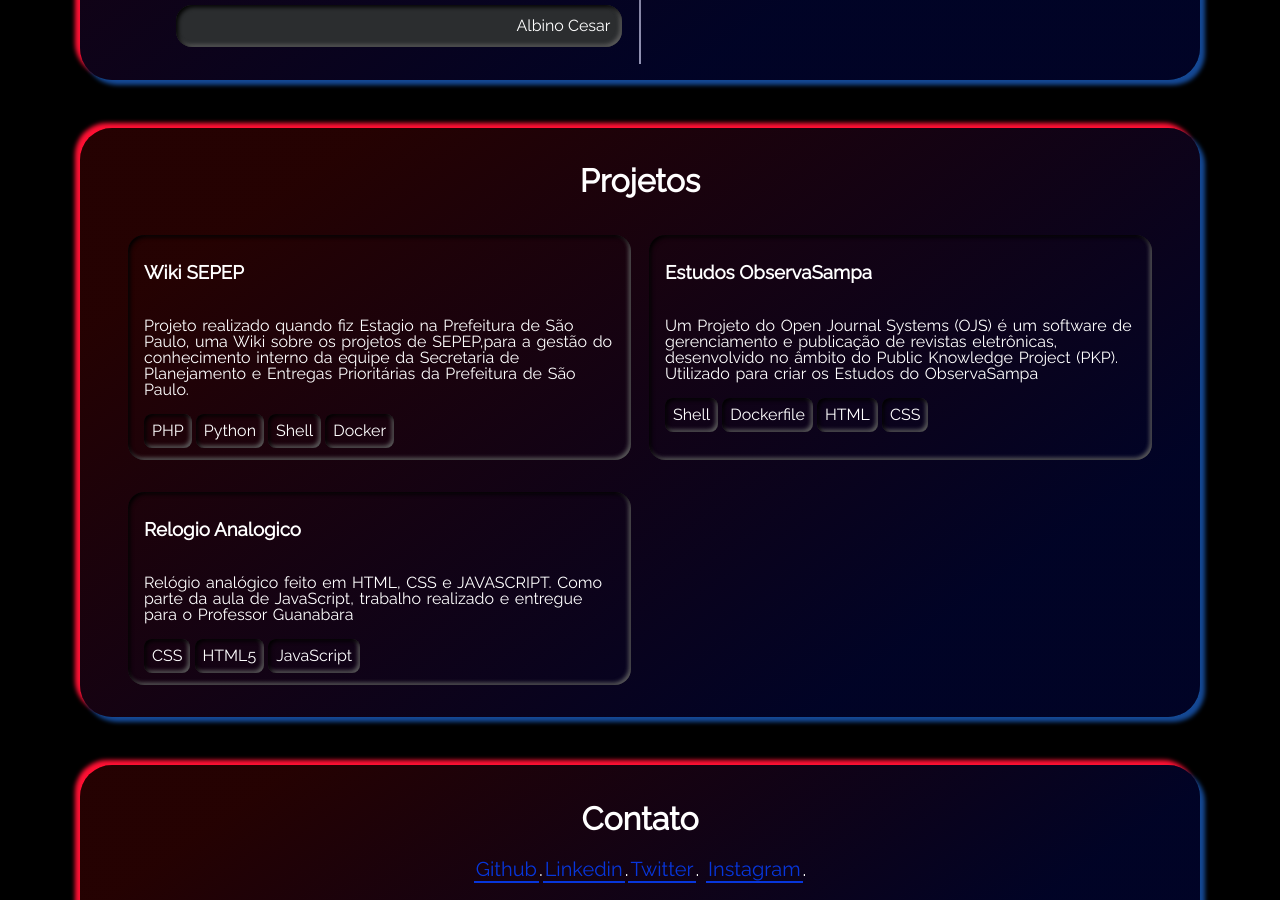
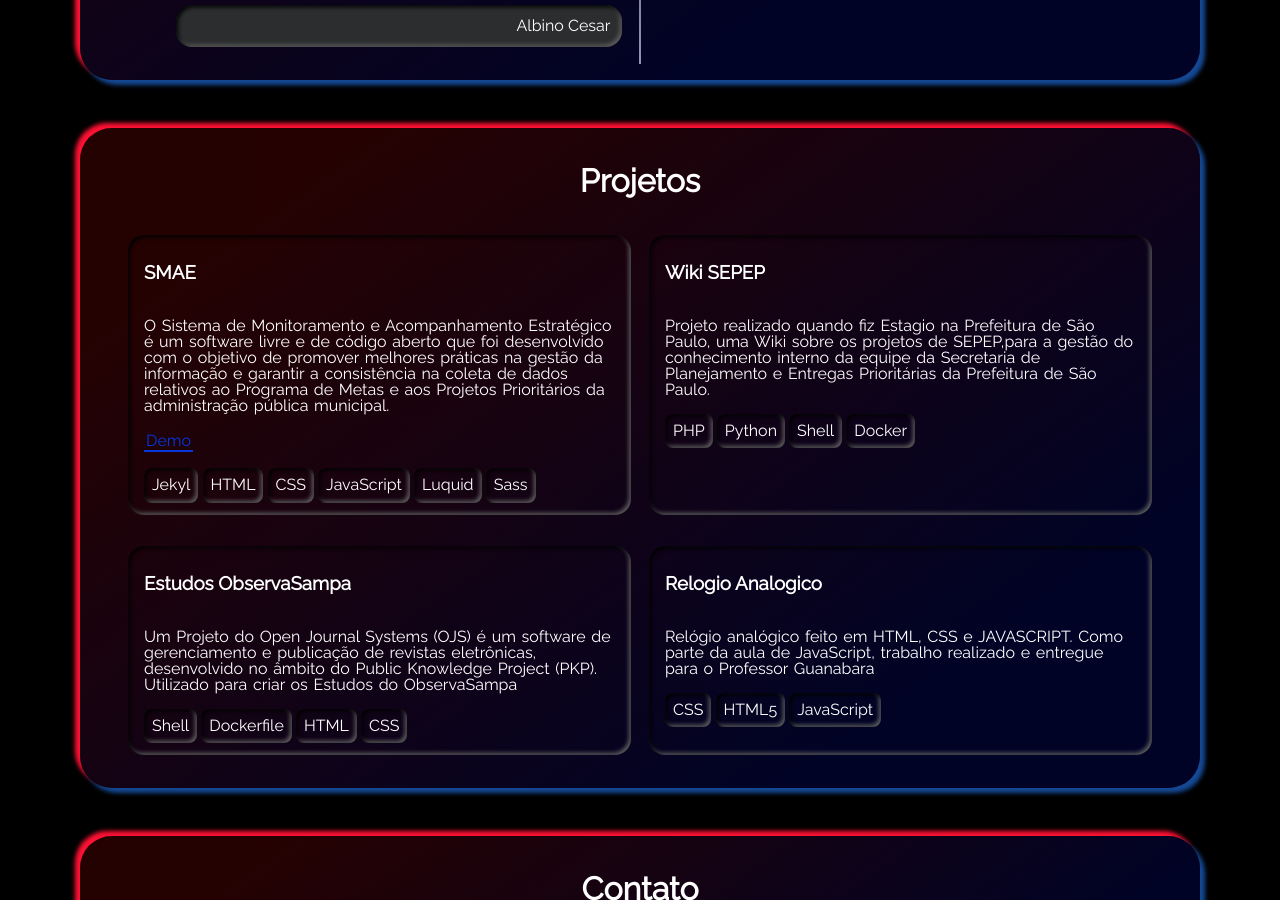
Before and after one commit to Ana-CAS-Machado/Ana-CAS-Machado.github.io, a Jekyll site: the page built from index.html, in a window 1280 px wide and 900 px high, scrolled down 2630 px. Built offline with Jekyll 4.4.1, drawn with Linux system fonts in a browser that asks for light colours.

Commit message:
Update projects.yml
adicionado o projeto do SMAE

```diff
--- a/_data/projects.yml
+++ b/_data/projects.yml
@@ -12,6 +12,17 @@
 #     - tag: Express
 #     - tag: AngularJS
 #     - tag: Node
+
+- name: SMAE
+  descr: "O Sistema de Monitoramento e Acompanhamento Estratégico é um software livre e de código aberto que foi desenvolvido com o objetivo de promover melhores práticas na gestão da informação e garantir a consistência na coleta de dados relativos ao Programa de Metas e aos Projetos Prioritários da administração pública municipal."
+  demo: https://smae.prefeitura.sp.gov.br/
+  tags:
+    - tag: Jekyl
+    - tag: HTML
+    - tag: CSS
+    - tag: JavaScript
+    - tag: Luquid
+    - tag: Sass
 
 - name: Wiki SEPEP
   descr: "Projeto realizado quando fiz Estagio na Prefeitura de São Paulo, uma Wiki sobre os projetos de SEPEP,para a gestão do conhecimento interno da equipe da Secretaria de Planejamento e Entregas Prioritárias da Prefeitura de São Paulo."
```
